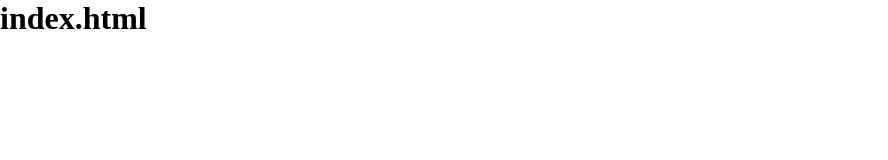
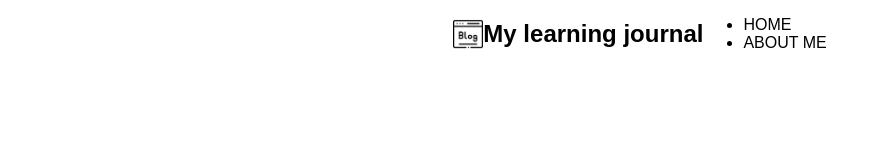
Before and after one commit to nathanlao/my_responsive_blog, a plain HTML site: page index.html in a window 1280 px wide. Shown: the whole page, without its empty margins (0-888 px from the left). Drawn offline with Linux system fonts and the light colour scheme.

Commit message:
Set up basic structure and added header section

```diff
--- a/css/style.css
+++ b/css/style.css
@@ -6,4 +6,16 @@ html,
 body {
     margin: 0;
     padding: 0;
+    font-family: "Sources sans pro", sans-serif;
 }
+
+header {
+    display: flex;
+    align-items: center;
+    justify-content: center;
+}
+
+header img{
+    max-width: 20%;
+    height: 30px;
+}
--- a/index.html
+++ b/index.html
@@ -1,10 +1,28 @@
 <html>
     <head>
         <meta name="viewport" content="width=device-width, initial-scale=1" />
+        <!-- Google fonts -->
+        <link rel="preconnect" href="https://fonts.googleapis.com">
+        <link rel="preconnect" href="https://fonts.gstatic.com" crossorigin>
+        <link href="https://fonts.googleapis.com/css2?family=Source+Sans+Pro:wght@400;600&display=swap"
+        rel="stylesheet">
         <title>My Learning Journal</title>
         <link rel="stylesheet" href="css/style.css">
     </head>
     <body>
-        <h1>index.html</h1>
+        <header>
+            <img alt="blogging" src="./images/blogging.png">
+            <h2>My learning journal</h2>
+            <ul>
+                <li>HOME</li>
+                <li>ABOUT ME</li>
+            </ul>
+        </header>
+        <main>
+
+        </main>
+        <footer>
+
+        </footer>
     </body>
 </html>
```
Also changed, not shown: images/blogging.png (added), images/post-img-01.jpg (added), images/post-img-02.jpg (added), images/post-img-03.jpg (added), images/post-img-04.jpg (added), images/post-img-05.jpg (added), images/post-img-06.jpg (added).
